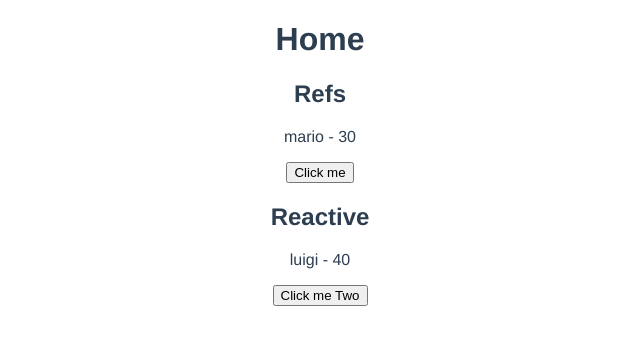
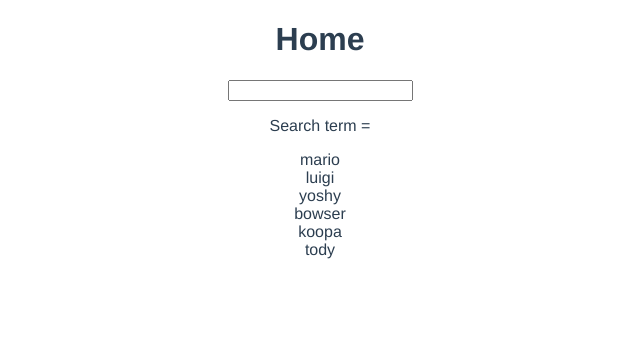
Before and after one commit to rlinsdev/vue-dojo-blog, a Vue app: page / in a window 1280 px wide. Shown: the top 344 px of the page, without its empty margins (320-960 px from the left). Built offline with nearby package versions, Linux system fonts and the light colour scheme.

Commit message:
computed values

```diff
--- a/src/views/Home.vue
+++ b/src/views/Home.vue
@@ -1,35 +1,30 @@
 <template>
   <div class="home">
     <h1>Home</h1>
-    <h2>Refs</h2>
-    <p>{{ninjaOne.name}} - {{ninjaOne.age}}</p>
-    <button @click="updateNinjaOne">Click me</button>
-    <h2>Reactive</h2>
-    <p>{{ninjaTwo.name}} - {{ninjaTwo.age}}</p>
-    <button @click="updateNinjaTwo">Click me Two</button>
+    <input type="text" v-model="search">
+    <p>Search term = {{search}}</p>
+    <div v-for="name in matchingNames" :key="name">{{name}}</div>
   </div>
 </template>
 
 <script>
 
-import { ref, reactive } from 'vue'
+import {computed, ref} from 'vue'
 
 export default {
-  name: 'Home',
-  setup () {
+  name:'Home',
+  setup(){
+    const search = ref('')
+    const names = ref(['mario','luigi','yoshy' , 'bowser', 'koopa','tody'])
 
-    const ninjaOne = ref({name:'mario', age:30})
-    const ninjaTwo = reactive({name:'luigi',age:40})
+    const matchingNames = computed(()=>{
+      return names.value.filter((name)=>name.includes(search.value))
+    })
 
-    const updateNinjaOne =()=>{
-      ninjaOne.value.age = 40
-    }
-
-    const updateNinjaTwo =()=>{
-      ninjaTwo.age = 45
-    }
-
-    return {ninjaOne, updateNinjaOne, ninjaTwo, updateNinjaTwo}
-  },
+      return {names, search, matchingNames}
+  }
 }
 </script>
+
+<style>
+</style>
```
